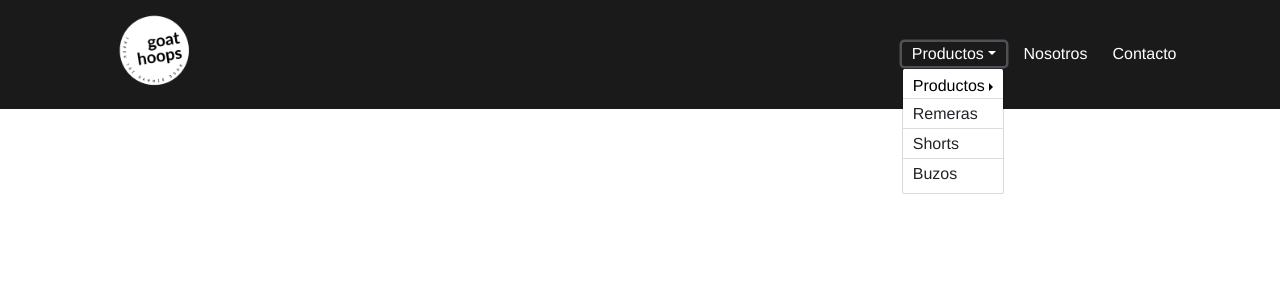
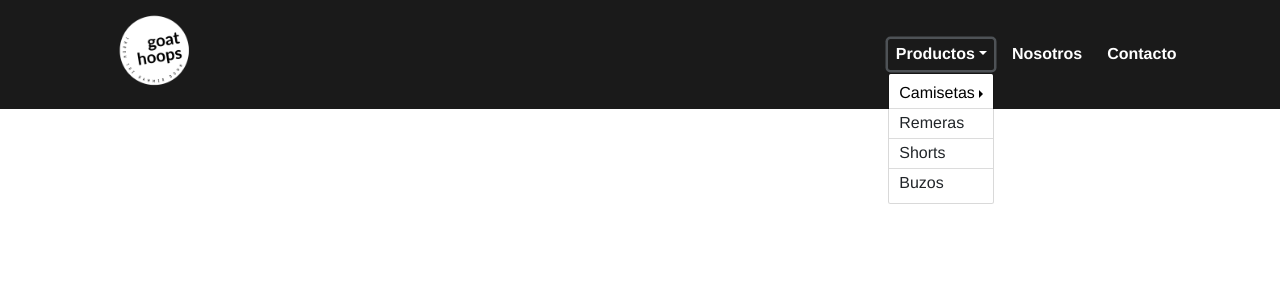
Before and after one commit to AndresMarolt/goat-hoops, a React (Create React App) app: page / in a window 1280 px wide. Both pictures are taken after a click on the button "Productos". Shown: the top 300 px of the page. Built offline with nearby package versions, Linux system fonts and the light colour scheme.

Commit message:
Desafio_NavBar

```diff
--- a/src/components/NavBar/NavBar.css
+++ b/src/components/NavBar/NavBar.css
@@ -54,20 +54,30 @@ nav .enlace-logo .logo {
 }
 nav .nav__bar {
   display: flex;
-  flex-direction: column;
+  flex-direction: row;
   align-items: center;
   justify-content: space-between;
   list-style-type: none;
   gap: 1rem;
+  width: 75%;
   padding-bottom: 4rem;
 }
 nav .nav__bar .btn-group button.btn {
   text-align: center;
   font-family: "Arimo", sans-serif;
 }
+nav .nav__bar .btn-group .dropdown-menu {
+  position: absolute;
+  inset: 30px auto auto 0px;
+  margin: 0px;
+  transition: 0.5s ease;
+  transform: unset;
+}
 nav .nav__bar .btn-group .dropdown-menu .btn-submenu {
+  font-weight: normal;
   color: black;
   box-shadow: unset;
+  padding: 0.25rem 1rem;
 }
 nav .nav__bar .btn-group .dropdown-menu .dropdown-item {
   text-decoration: none;
@@ -77,6 +87,7 @@ nav .nav__bar .btn-group .dropdown-menu li:not(:last-of-type) {
   border-bottom: 1px solid gainsboro;
 }
 nav .nav__bar .link {
+  font-weight: bold;
   background-color: unset;
   color: white;
   padding: 0.375rem 0.75rem;
@@ -104,7 +115,7 @@ nav .nav__bar .link {
     padding: 0;
   }
   nav .nav__bar .btn-group button {
-    padding: 0 1rem;
+    padding: 0.375rem 0.75rem;
     font-size: 1.6rem;
   }
   nav .nav__bar .btn-group .dropdown-menu .dropdown-item {
--- a/src/components/NavBar/NavBar.js
+++ b/src/components/NavBar/NavBar.js
@@ -9,7 +9,7 @@ const NavBar = () => {
             <a href="/" className="enlace-logo"><img src="../images/logo.png" className="logo" alt="goat-hoops-logo"/></a>
 
             <div className="nav__bar">
-                <div className="btn-group">
+                <div className="btn-group dropdown">
                     <button className="btn btn-secondary dropdown-toggle link" type="button" id="dropdownMenuClickableInside" data-bs-toggle="dropdown" data-bs-auto-close="outside" aria-expanded="false">
                         Productos
                     </button>
@@ -17,7 +17,7 @@ const NavBar = () => {
                         <li>
                             <div className="btn-group dropend">
                                 <button className="btn btn-secondary dropdown-toggle link btn-submenu" type="button" id="dropdownMenuButton2" data-bs-toggle="dropdown" aria-expanded="false">
-                                    Productos
+                                    Camisetas
                                 </button>
                                 <ul className="dropdown-menu" aria-labelledby="dropdownMenuButton2">
                                     <li><a className="dropdown-item" href="#">Icon</a></li>
--- a/src/components/NavBar/NavBar.scss
+++ b/src/components/NavBar/NavBar.scss
@@ -60,11 +60,12 @@ nav {
 
     .nav__bar {
         display: flex;
-        flex-direction: column;
+        flex-direction: row;
         align-items: center;
         justify-content: space-between;
         list-style-type: none;
         gap: 1rem;
+        width: 75%;
         padding-bottom: 4rem;
 
         .btn-group {
@@ -75,9 +76,17 @@ nav {
 
             .dropdown-menu {
 
+                position: absolute;
+                inset: 30px auto auto 0px;
+                margin: 0px;
+                transition: .5s ease;
+                transform: unset;
+
                 .btn-submenu {
+                    font-weight: normal;
                     color: black;
                     box-shadow: unset;
+                    padding: 0.25rem 1rem;
                 }
 
                 .dropdown-item {
@@ -94,6 +103,7 @@ nav {
 
 
         .link {
+            font-weight: bold;
             background-color: unset;
             color: white;
             padding: 0.375rem 0.75rem;
@@ -125,7 +135,7 @@ nav {
 
             .btn-group {
                 button {
-                    padding: 0 1rem;
+                    padding: 0.375rem 0.75rem;
                     font-size: $lg-fontsize;
                 }
 
```
Also changed, not shown: 1 other file (tests, documents, lock files or other folders).
